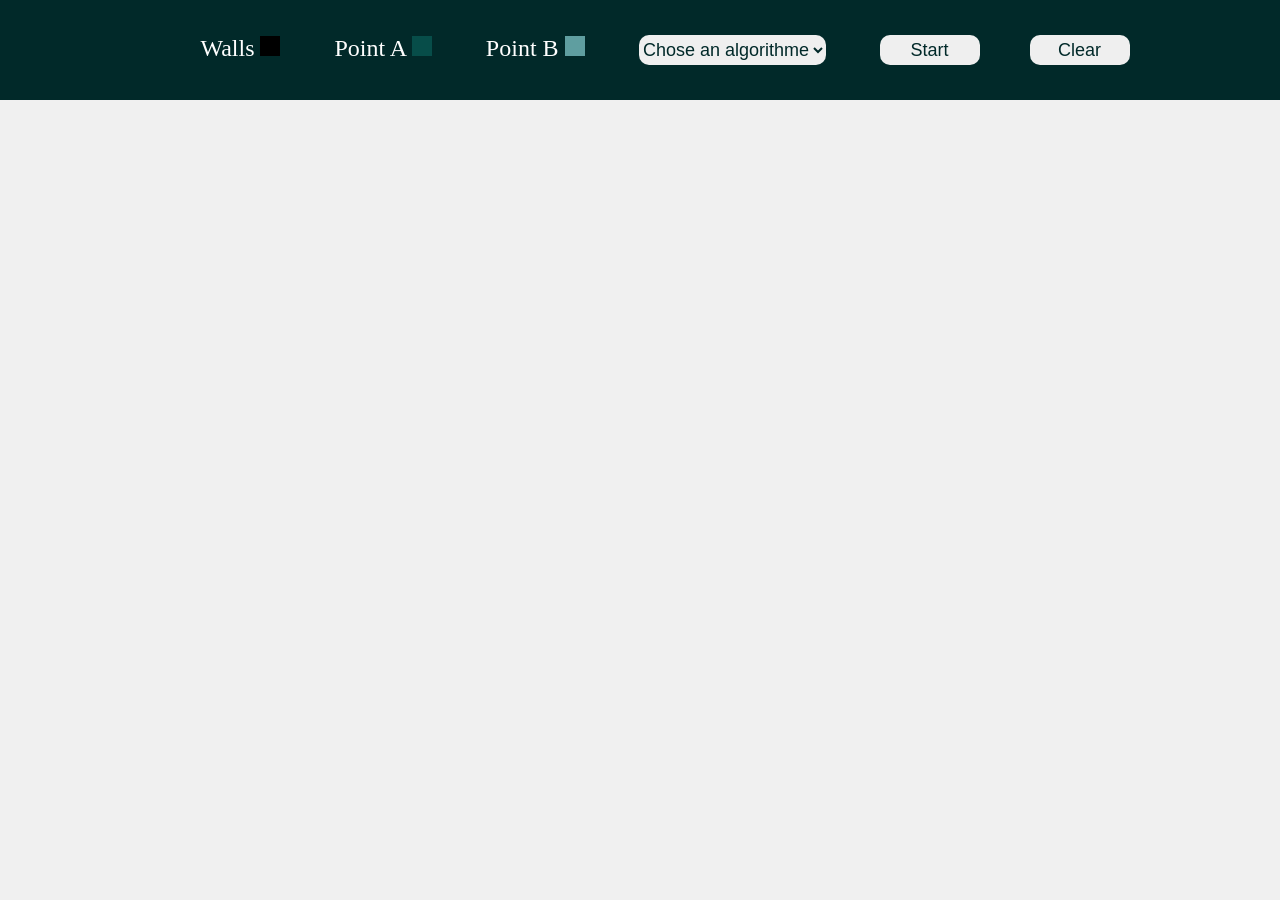
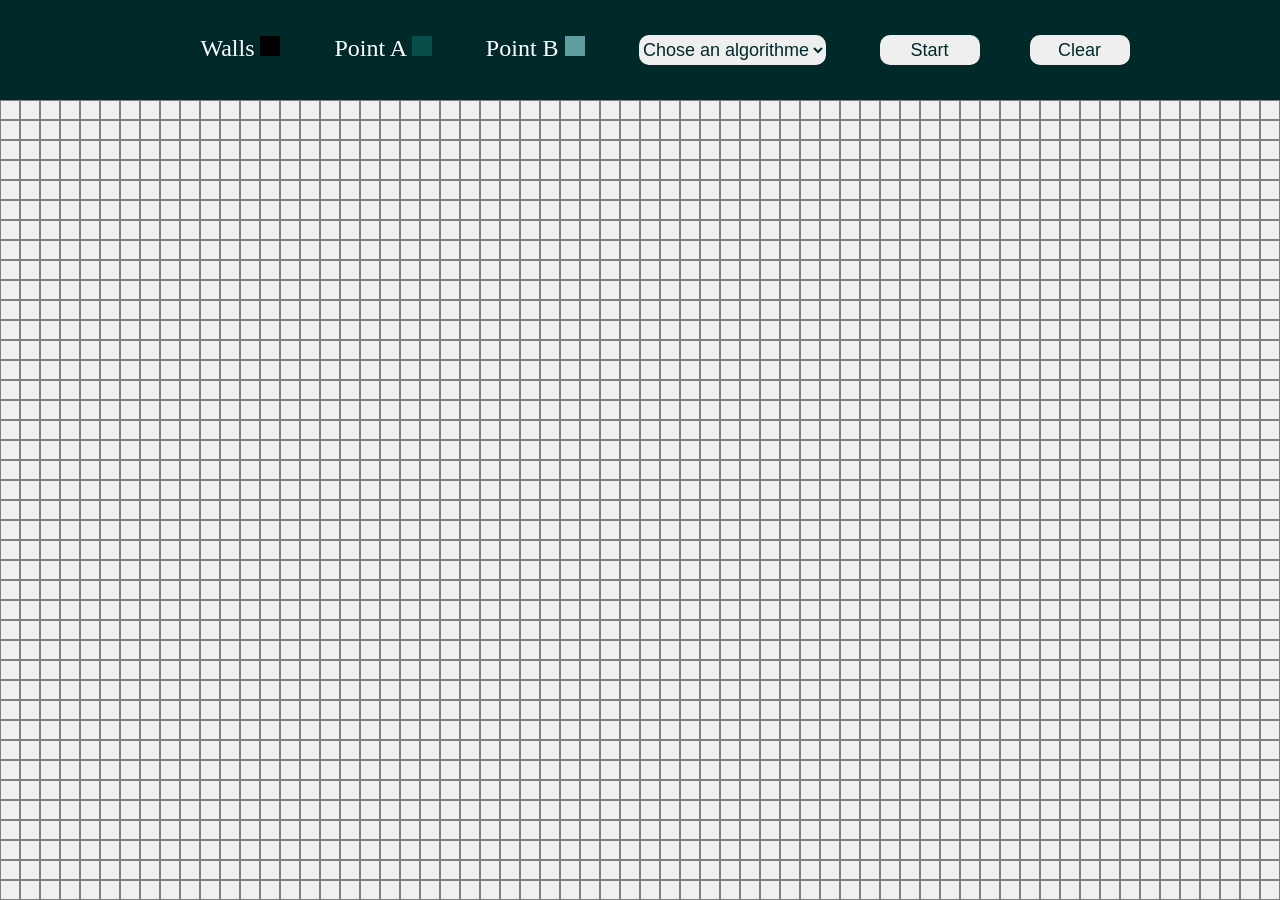
Before and after one commit to BahriSelim/PathFinderViz, a plain HTML site: page index.html in a window 1280 px wide. Drawn offline with Linux system fonts and the light colour scheme.

Commit message:
Update index.html

```diff
--- a/index.html
+++ b/index.html
@@ -25,6 +25,6 @@
     <section id="container">
 
     </section>
-    <script src="control2.js"></script>
+    <script src="control.js"></script>
 </body>
 </html>
```
